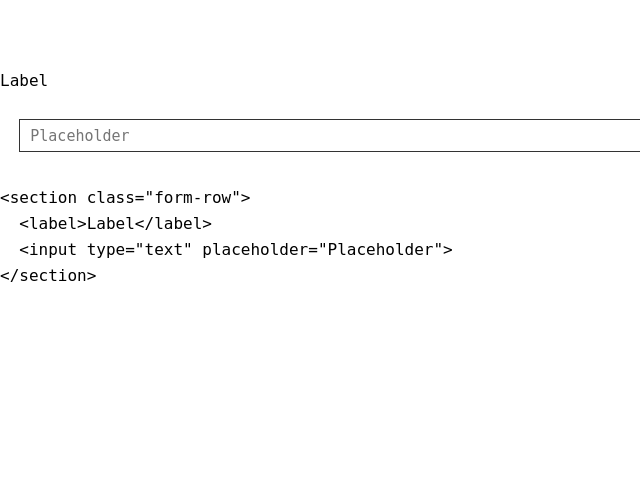
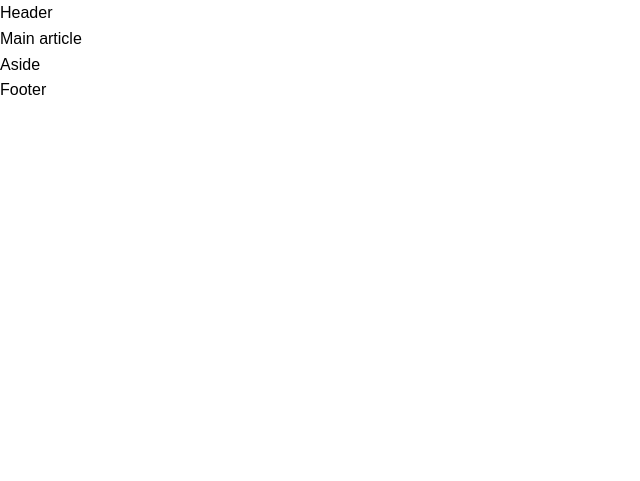
Before and after one commit to danielrobertsdev/bootstrap, a PHP site: page / in a window 1280 px wide. Shown: the top 481 px of the page, without its empty margins (0-640 px from the left). After the commit the page ends 95 px from the top, so only its background shows below. Run offline with PHP 8.4, Linux system fonts and the light colour scheme; style sheets or scripts are compiled from the project's sources; some libraries are stand-ins or nearby versions.

Commit message:
reworked - added php includes

```diff
--- /dev/null
+++ b/site/includes/foot.php
@@ -0,0 +1,2 @@
+	</body>
+</html>
--- /dev/null
+++ b/site/includes/footer.php
@@ -0,0 +1 @@
+<footer class="footer">Footer</footer>
--- /dev/null
+++ b/site/includes/head.php
@@ -0,0 +1,22 @@
+<!DOCTYPE html>
+
+<!--[if lt IE 7]> <html class="lt-ie9 lt-ie8 lt-ie7"> <![endif]-->
+<!--[if IE 7]>    <html class="lt-ie9 lt-ie8"> <![endif]-->
+<!--[if IE 8]>    <html class="lt-ie9"> <![endif]-->
+<!--[if gt IE 8]><!--> <html class=""> <!--<![endif]-->
+
+<head>
+	<meta charset="UTF-8">
+	<meta name="viewport" content="width=device-width, initial-scale=1, user-scalable=yes">
+
+	<title></title>
+
+	<link rel="stylesheet" href="styles/global.css">
+
+	<!--[if lt IE 9]>
+		<script type="text/javascript" src="js/html5shiv.js"></script>
+		<script type="text/javascript" src="js/css3-mediaqueries.js"></script>
+	<!--<![endif]-->
+</head>
+
+<body>
--- /dev/null
+++ b/site/includes/header.php
@@ -0,0 +1,4 @@
+<body>
+	<a href="#maincontent" class="skip-to-content">Skip to main content</a>
+
+	<header class="header">Header</header>
--- /dev/null
+++ b/site/includes/scripts.php
@@ -0,0 +1,10 @@
+<script type="text/javascript" src="//ajax.googleapis.com/ajax/libs/jquery/1.11.0/jquery.min.js" ></script>
+<script>
+	if (typeof jQuery == 'undefined') {
+		document.write(unescape("%3Cscript src='/js/vendor/jquery-1.11.1.min.js' type='text/javascript'%3E%3C/script%3E"));
+	}
+</script>
+<!-- <script type="text/javascript" src="scripts/modernizr.full.min.js"></script> -->
+<!-- <script type="text/javascript" src="js/fastclick.js"></script> -->
+<!-- <script type="text/javascript" src="js/jquery.cookie.js"></script> -->
+<script type="text/javascript" src="js/global.js"></script>
--- a/site/index.html
+++ /dev/null
@@ -1,65 +0,0 @@
-<!DOCTYPE html>
-
-<!--[if lt IE 7]> <html class="lt-ie9 lt-ie8 lt-ie7"> <![endif]-->
-<!--[if IE 7]>    <html class="lt-ie9 lt-ie8"> <![endif]-->
-<!--[if IE 8]>    <html class="lt-ie9"> <![endif]-->
-<!--[if gt IE 8]><!--> <html class=""> <!--<![endif]-->
-
-	<head>
-		<meta charset="UTF-8">
-		<meta name="viewport" content="width=device-width, initial-scale=1, user-scalable=yes">
-
-		<title></title>
-
-		<link rel="stylesheet" href="styles/global.css">
-
-		<!--[if lt IE 9]>
-			<script type="text/javascript" src="js/html5shiv.js"></script>
-			<script type="text/javascript" src="js/css3-mediaqueries.js"></script>
-		<!--<![endif]-->
-	</head>
-
-	<body>
-		<a href="#maincontent" class="skip-to-content">Skip to main content</a>
-
-		<header class="header">
-		</header>
-
-		<main class="main" role="main" id="maincontent">
-			<article class="ui-kit-builder">
-				<section class="componant">
-					<section class="html">
-						<code>
-<pre>
-<section class="form-row">
-  <label>Label</label>
-  <input type="text" placeholder="Placeholder">
-</section>
-</pre>
-						</code>
-					</section>
-					<section class="css"></section>
-					<section class="js"></section>
-				</section>
-			</article>
-		</main>
-
-		<footer class="footer">
-		</footer>
-
-		<div class="cookies" id="cookieDiv">
-			<div class="container">
-				<div class="close-cookie">&times;</div>
-				<p>Please refer to our <a href="#">Privacy policy</a> for important information on the use of cookies. By continuing to use this website, you agree to this.</p>
-			</div>
-		</div>
-
-		<script type="text/javascript" src="//ajax.googleapis.com/ajax/libs/jquery/1.11.0/jquery.min.js" ></script>
-		<!-- <script type="text/javascript" src="scripts/modernizr.full.min.js"></script> -->
-		<script type="text/javascript" src="js/fastclick.js"></script>
-		<script type="text/javascript" src="js/jquery.cookie.js"></script>
-		<script type="text/javascript" src="js/global.js"></script>
-
-	</body>
-
-</html>
--- /dev/null
+++ b/site/index.php
@@ -0,0 +1,14 @@
+<?php include("includes/head.php"); ?>
+	<?php include("includes/header.php"); ?>
+
+	<main class="main" role="main" id="maincontent">
+		<article class="">
+			<section>Main article</section>
+		</article>
+
+		<aside>Aside</aside>
+	</main>
+
+	<?php include("includes/footer.php"); ?>
+	<?php include("includes/scripts.php"); ?>
+<?php include("includes/foot.php"); ?>
--- a/site/styles/sass/global.scss
+++ b/site/styles/sass/global.scss
@@ -81,5 +81,7 @@ figure {
 
 @import "variables";
 @import "uikit";
+@import "header";
 @import "forms";
+@import "footer";
 @import "ie";
```
Also changed, not shown: site/js/vendor/jquery-1.11.1.min.js, site/styles/sass/_footer.scss (added), site/styles/sass/_header.scss (added), 3 other files.
